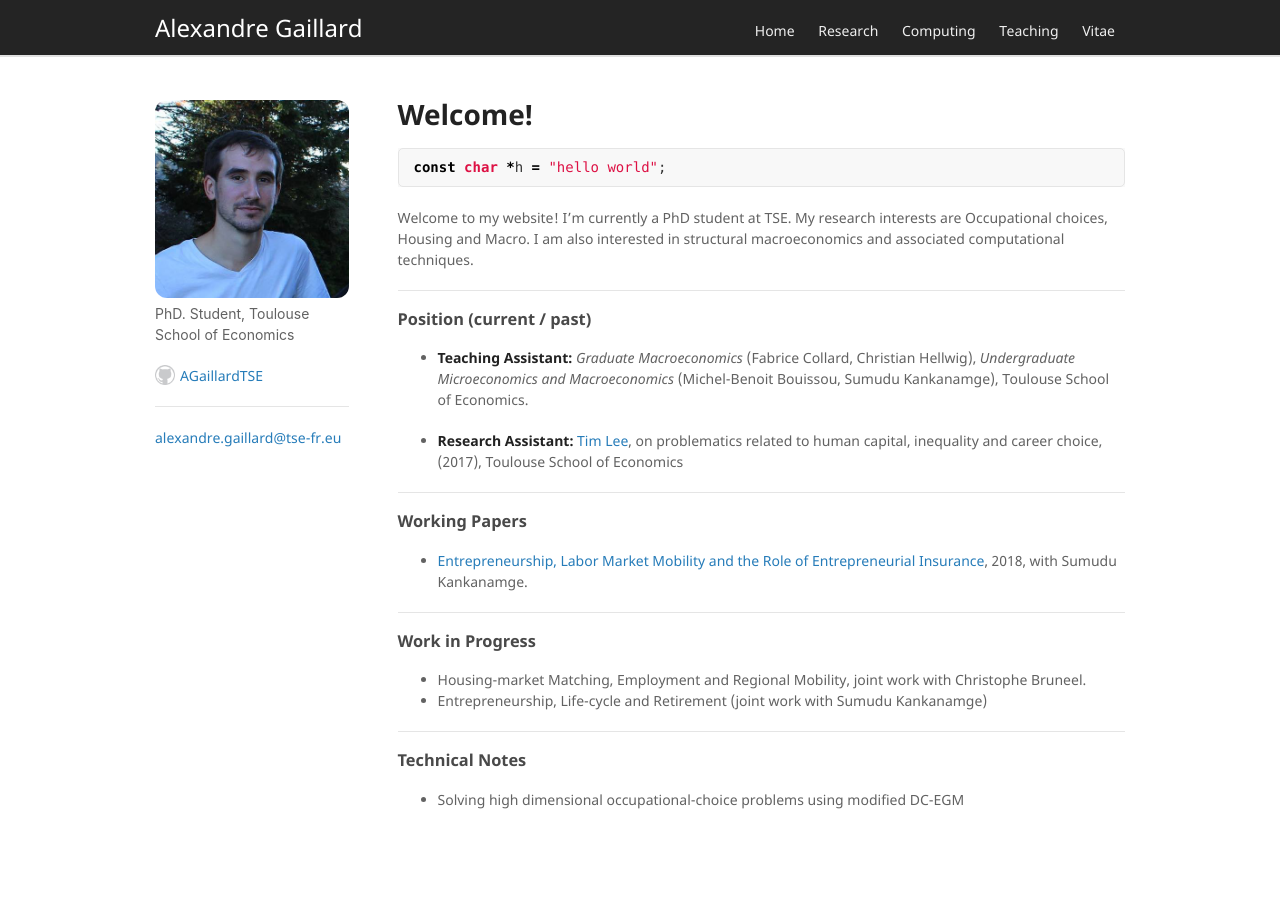
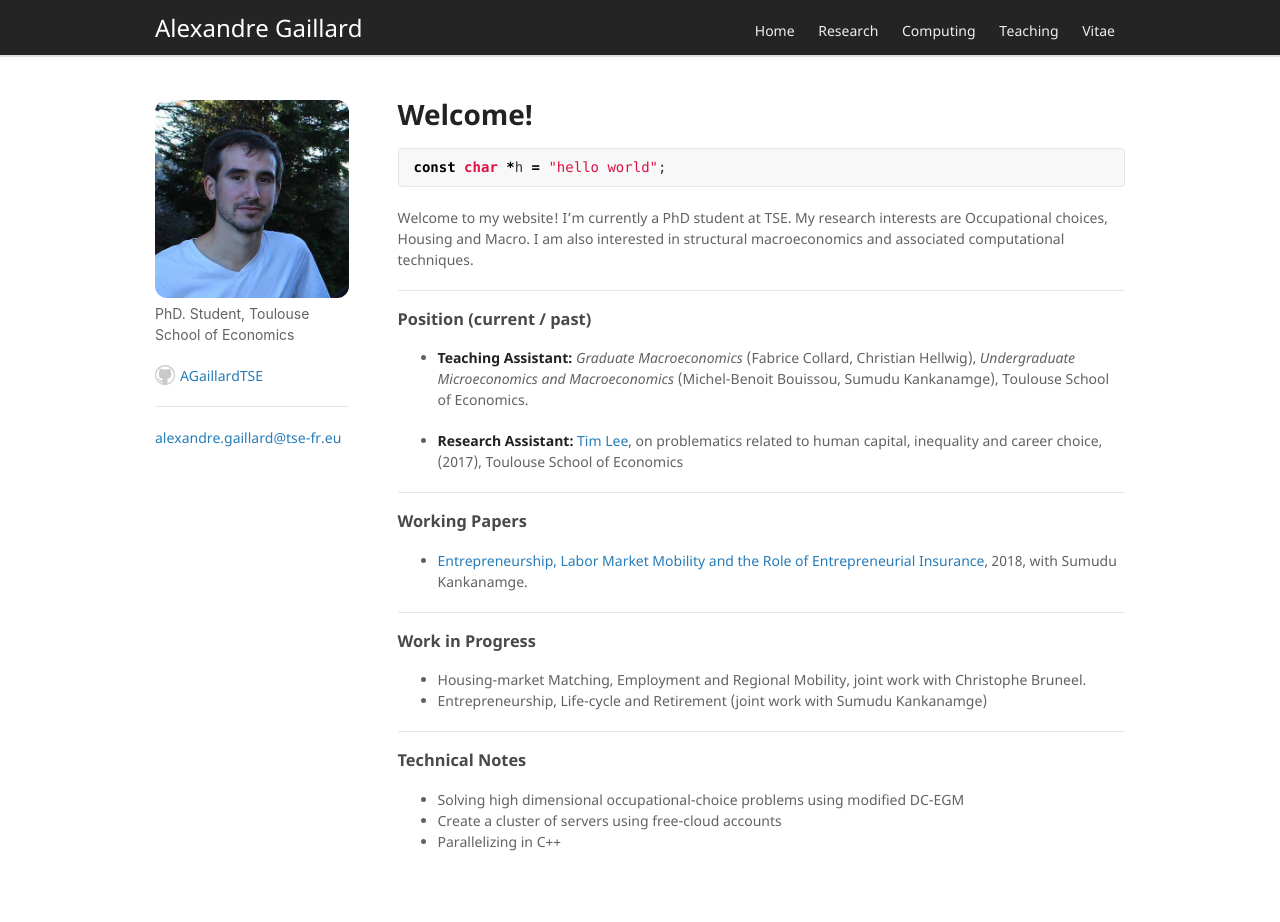
Before and after one commit to AGaillardTSE/AGaillardTSE.github.io, a Jekyll site: the page built from index.md, in a window 1280 px wide. Built offline with Jekyll 4.4.1, drawn with Linux system fonts in a browser that asks for light colours; our own code applies the rules of GitHub Pages for plain Markdown files; before the commit the page ends 900 px from its top, so only the background shows below that.

Commit message:
Update index.md

```diff
--- a/index.md
+++ b/index.md
@@ -38,3 +38,5 @@ structural macroeconomics and associated computational techniques.
 ### Technical Notes
 
 *   Solving high dimensional occupational-choice problems using modified DC-EGM
+*   Create a cluster of servers using free-cloud accounts
+*   Parallelizing in C++
```
